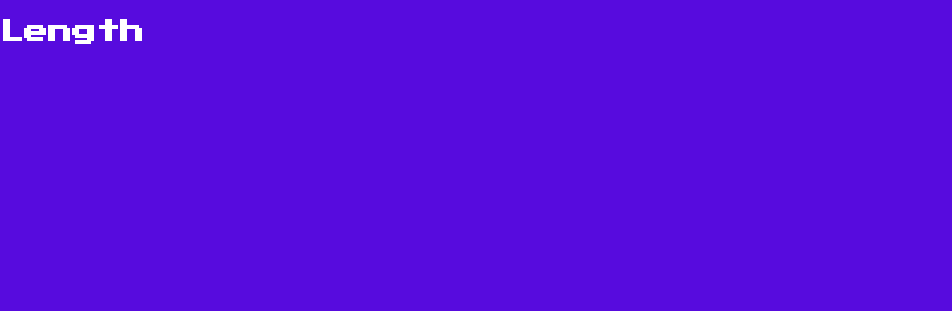
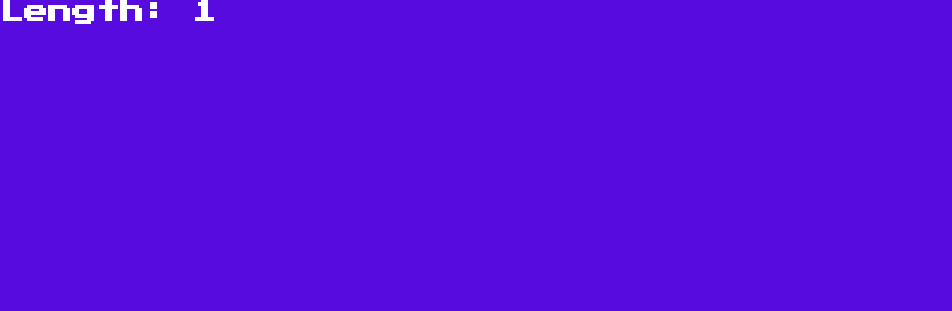
Before and after one commit to GonzalezSainzR/SnakeRenanS, a plain HTML site: page public_html/index.html in a window 1280 px wide. Shown: the top 311 px of the page, without its empty margins (0-952 px from the left). Drawn offline with Linux system fonts and the light colour scheme.

Commit message:
10/31/14

```diff
--- a/public_html/index.html
+++ b/public_html/index.html
@@ -14,7 +14,7 @@ and open the template in the editor.
     </head>
     <body>
         <section id="playHUD">
-            <h2 id="scorebboard">Length</h2>
+            <h2 id="scoreboard">Length</h2>
         </section>
 
         <section id="gameOver">
--- a/public_html/js/snake.js
+++ b/public_html/js/snake.js
@@ -210,7 +210,7 @@ function checkWallCollisions(snakeHeadX, snakeHeadY) {
     if (snakeHeadX * snakeSize >= screenWidth || snakeHeadX * snakeSize < 0) {
         setState("GAME OVER");
     }
-    else if (snakeHeadY * snakeSize >= screenWidth || snakeHeadY * snakeSize < 0) {
+    else if (snakeHeadY * snakeSize >= screenHeight || snakeHeadY * snakeSize < 0) {
         setState("GAME OVER");
     }
 }
@@ -262,6 +262,7 @@ function centerMenuPosition(menu) {
 }
 
 function drawScoreboard() {
-    /* scoreboard.innerHTML = "Length: " + snakeLength;*/
+    scoreboard.innerHTML = "Length: " + snakeLength;
     /*Cannot set property 'innerHTML' of null ???*/
+    /*              Update: Fixed error          */
 }
```
